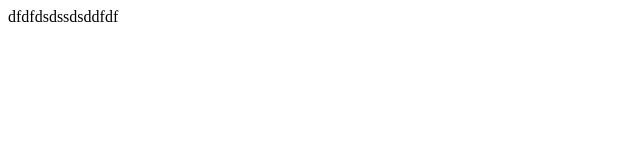
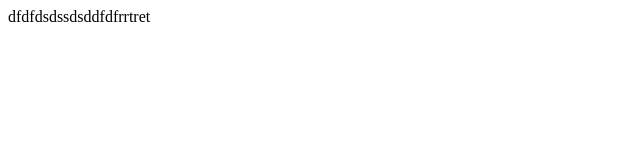
Before and after one commit to webj0ker/test, a plain HTML site: page index.html in a window 1280 px wide. Shown: the full height of the page, 0-640 px from the left. Drawn offline with Linux system fonts and the light colour scheme.

Commit message:
init: start cssBayan-task (Sun, 12 Mar 2023 22:00:08 PM)

```diff
--- a/index.html
+++ b/index.html
@@ -7,6 +7,6 @@
     <title>Document</title>
 </head>
 <body>
-    dfdfdsdssdsddfdf
+    dfdfdsdssdsddfdfrrtret
 </body>
 </html>
```
